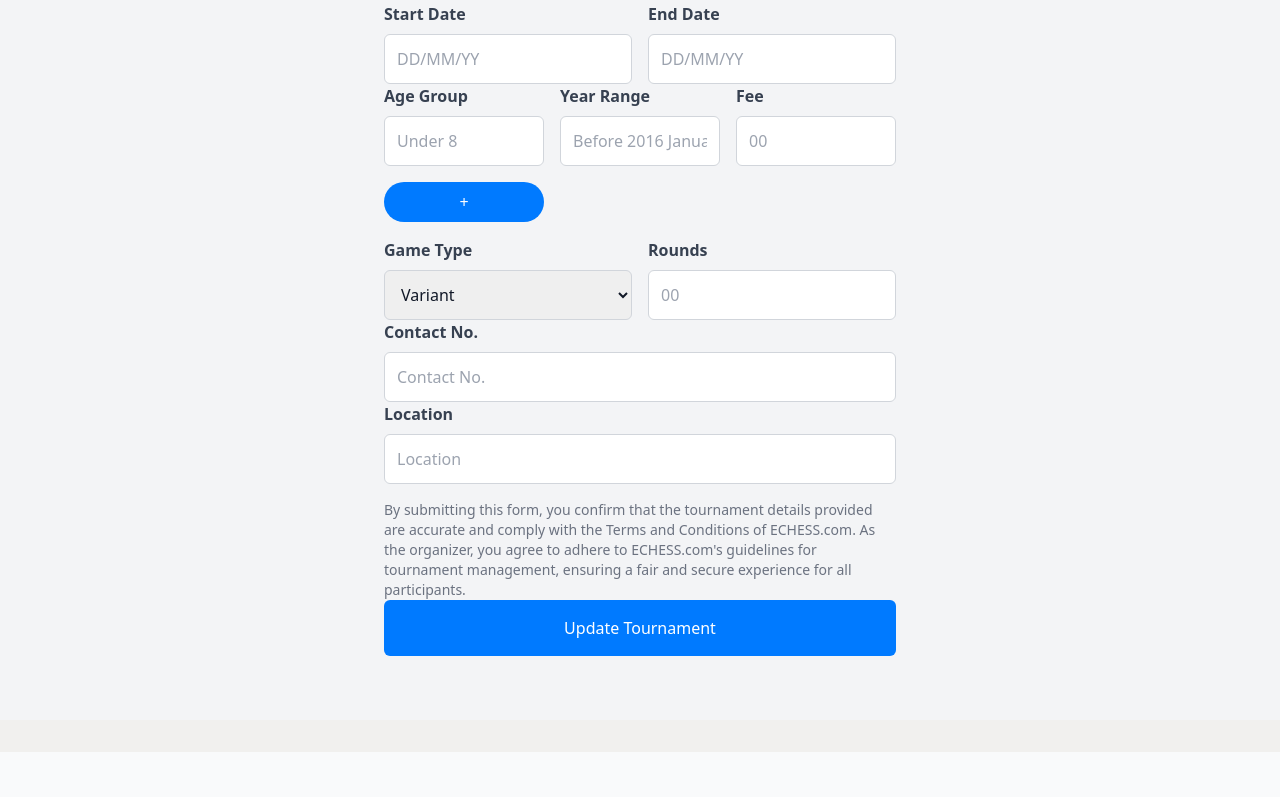
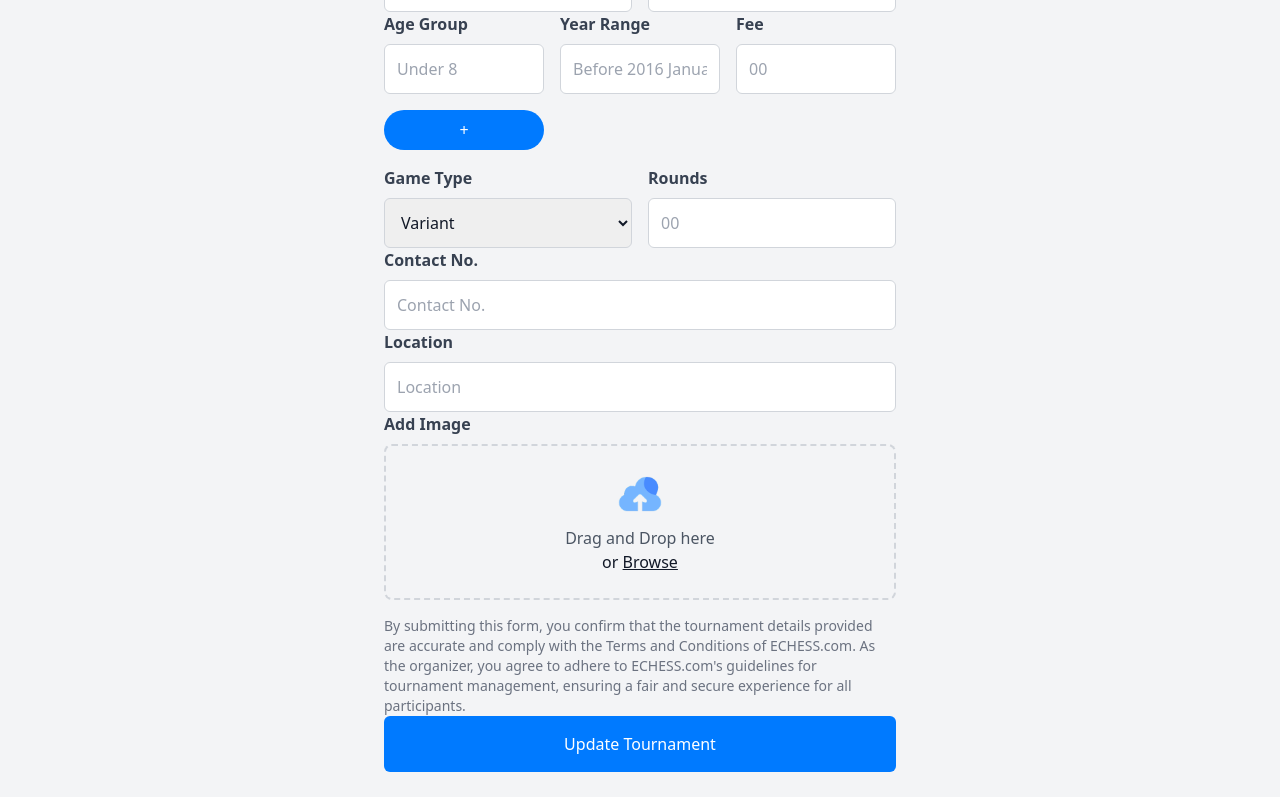
Before and after one commit to SanjanaFernando/eChess, a React (Vite) app: page /todu in a window 1280 px wide. Shown: the part 1240-2037 px from the top of the page. Built offline with nearby package versions, Linux system fonts and the light colour scheme; no server answers.

Commit message:
Update  Tournament player upcomming & Tournamnet organizer dashboard upcomming
Fix error in Tournament player upcomming page and Update "add image" section on Tournamnet Organizer upcomming page

```diff
--- a/src/components/organizer/Tournament_organizer_dashboard_upcomming.jsx
+++ b/src/components/organizer/Tournament_organizer_dashboard_upcomming.jsx
@@ -38,8 +38,7 @@ const UpcomingTournamentOrganizerView = () => {
     {
       img: "/news5.png",
       title: "World Chess Championship to be held in Dubai",
-      }
-
+    },
   ];
 
   const totalSlides = mediaUpdates.length;
@@ -63,7 +62,6 @@ const UpcomingTournamentOrganizerView = () => {
       prevIndex === 0 ? totalSlides - 1 : prevIndex - 1
     );
   };
-
 
   const [sections, setSections] = useState([
     { ageGroup: "", yearRange: "", fee: "" },
@@ -223,12 +221,7 @@ const UpcomingTournamentOrganizerView = () => {
           </div>
         </div>
       </section>
-      {/* Edit Tournament Details Button */}
-      <div className="text-center mt-8">
-        <button className="bg-blue-500 hover:bg-blue-700 text-white font-bold py-2 px-4 rounded">
-          Edit Tournament Details
-        </button>
-      </div>
+
 
       {/* Edit Tournament Details Section */}
       <section className="py-16 mt-8 bg-gray-100">
@@ -442,6 +435,29 @@ const UpcomingTournamentOrganizerView = () => {
                 required
               />
             </div>
+            {/* Add Image */}
+            <div className="mb-4">
+              <label className="block text-gray-700 font-semibold mb-2">
+                Add Image
+              </label>
+              <div className="border-2 border-dashed border-gray-300 bg-gray-100 rounded-lg p-6 flex flex-col items-center justify-center cursor-pointer hover:border-blue-400">
+                <img
+                  src="/upload 1.png"
+                  alt="Upload Icon"
+                  className="h-12 mb-2"
+                />
+                <p className="text-gray-600">Drag and Drop here</p>
+                <p className="text-blue-500 cursor-pointer">
+                  or <span className="underline">Browse</span>
+                </p>
+                <input
+                  type="file"
+                  accept="image/*"
+                  className="hidden"
+                  onChange={(e) => handleImageUpload(e)}
+                />
+              </div>
+            </div>
 
             <p className="text-sm text-gray-500 mt-4">
               By submitting this form, you confirm that the tournament details
@@ -546,7 +562,8 @@ const UpcomingTournamentOrganizerView = () => {
                   <button
                     key={index}
                     onClick={() => setCurrentIndex(index)}
-                    className={`w-3 h-3 rounded-full transition-all ${currentIndex === index ? "bg-gray-900" : "bg-gray-400"
+                    className={`w-3 h-3 rounded-full transition-all ${
+                      currentIndex === index ? "bg-gray-900" : "bg-gray-400"
                     }`}
                   ></button>
                 ))}
@@ -555,7 +572,6 @@ const UpcomingTournamentOrganizerView = () => {
           </div>
         </div>
       </section>
-
 
       {/* Footer */}
       <footer className="bg-gray-800 text-white py-4 mt-8">
--- a/src/components/player/Tournament_player_dashboard_upcommng.jsx
+++ b/src/components/player/Tournament_player_dashboard_upcommng.jsx
@@ -22,8 +22,7 @@ const TournamentPage = () => {
   const mediaUpdates = [
     {
       img: "/news1.png",
-			title:
-				"GM Alireza Firouzja wins Division I of Chess.com Classic 2024",
+      title: "GM Alireza Firouzja wins Division I of Chess.com Classic 2024",
     },
     {
       img: "/news2.png",
@@ -54,16 +53,10 @@ const TournamentPage = () => {
     return () => clearInterval(interval);
   }, [totalSlides]);
 
-
-          {/* Image Placeholder */}
-          <div className="bg-gray-200 rounded-lg h-64">
-            <img
-              src="colombo.jpg"
-              alt="Tournament"
-              className="w-full h-full object-cover rounded-lg"
-            />
-          </div>
-
+  // Handle manual slide change
+  const nextSlide = () => {
+    setCurrentIndex((prevIndex) => (prevIndex + 1) % totalSlides);
+  };
 
   const prevSlide = () => {
     setCurrentIndex((prevIndex) =>
@@ -157,17 +150,15 @@ const TournamentPage = () => {
               Colombo Rapid Chess Open
             </h1>
             <p className="text-gray-700 mb-6">
-							The Colombo Rapid Chess Open is a dynamic and
-							fast-paced tournament that brings together chess
-							enthusiasts from across Sri Lanka. This open event
-							welcomes players of all skill levels, from seasoned
-							grandmasters to enthusiastic beginners. With rapid
-							time controls, the action is non- stop, offering
-							exciting games and a chance to test your
-							quick-thinking strategies. Compete for prize money,
-							rating points, and the coveted title of Colombo
-							Rapid Chess Open Champion! Join us for a day of
-							thrilling chess in the heart of Colombo.
+              The Colombo Rapid Chess Open is a dynamic and fast-paced
+              tournament that brings together chess enthusiasts from across Sri
+              Lanka. This open event welcomes players of all skill levels, from
+              seasoned grandmasters to enthusiastic beginners. With rapid time
+              controls, the action is non- stop, offering exciting games and a
+              chance to test your quick-thinking strategies. Compete for prize
+              money, rating points, and the coveted title of Colombo Rapid Chess
+              Open Champion! Join us for a day of thrilling chess in the heart
+              of Colombo.
             </p>
             <button className="bg-blue hover:bg-blue-700 text-white font-bold py-2 px-4 rounded">
               Register
@@ -210,11 +201,7 @@ const TournamentPage = () => {
             <div className="text-center">
               {/* Date Icon */}
               <div className="flex items-center justify-center h-16">
-								<img
-									src="/date.png"
-									alt="Date Icon"
-									className="h-10"
-								/>
+                <img src="/date.png" alt="Date Icon" className="h-10" />
               </div>
               <p className="font-bold">Date</p>
               <p>July 15-20, 2025</p>
@@ -224,11 +211,7 @@ const TournamentPage = () => {
             <div className="text-center">
               {/* Location Icon */}
               <div className="flex items-center justify-center h-16">
-								<img
-									src="/location.png"
-									alt="Location Icon"
-									className="h-10"
-								/>
+                <img src="/location.png" alt="Location Icon" className="h-10" />
               </div>
               <p className="font-bold">Location</p>
               <p>Colombo</p>
@@ -238,11 +221,7 @@ const TournamentPage = () => {
             <div className="text-center">
               {/* Format Icon */}
               <div className="flex items-center justify-center h-16">
-								<img
-									src="/format.png"
-									alt="Format Icon"
-									className="h-10"
-								/>
+                <img src="/format.png" alt="Format Icon" className="h-10" />
               </div>
               <p className="font-bold">Format</p>
               <p>Blitz and Rapid</p>
@@ -262,9 +241,7 @@ const TournamentPage = () => {
               <div
                 className="flex transition-transform duration-500 ease-in-out"
                 style={{
-									transform: `translateX(-${
-										currentIndex * 20
-									}%)`,
+                  transform: `translateX(-${currentIndex * 20}%)`,
                   width: `${totalSlides * 50}%`,
                 }}
               >
@@ -277,15 +254,11 @@ const TournamentPage = () => {
                     <div className="w-100 h-100 mx-auto rounded-lg shadow-md">
                       <img
                         src={update.img}
-												alt={`Media Update ${
-													index + 1
-												}`}
+                        alt={`Media Update ${index + 1}`}
                         className="w-full h-60 object-cover rounded-t-lg"
                       />
                       <div className="p-4">
-												<h3 className="font-bold text-lg">
-													{update.title}
-												</h3>
+                        <h3 className="font-bold text-lg">{update.title}</h3>
                       </div>
                     </div>
                   </div>
@@ -343,9 +316,7 @@ const TournamentPage = () => {
                     key={index}
                     onClick={() => setCurrentIndex(index)}
                     className={`w-3 h-3 rounded-full transition-all ${
-											currentIndex === index
-												? "bg-gray-900"
-												: "bg-gray-400"
+                      currentIndex === index ? "bg-gray-900" : "bg-gray-400"
                     }`}
                   ></button>
                 ))}
```
Also changed, not shown: public/upload 1.png (added). Lines whose indentation alone changed are shown as unchanged.
